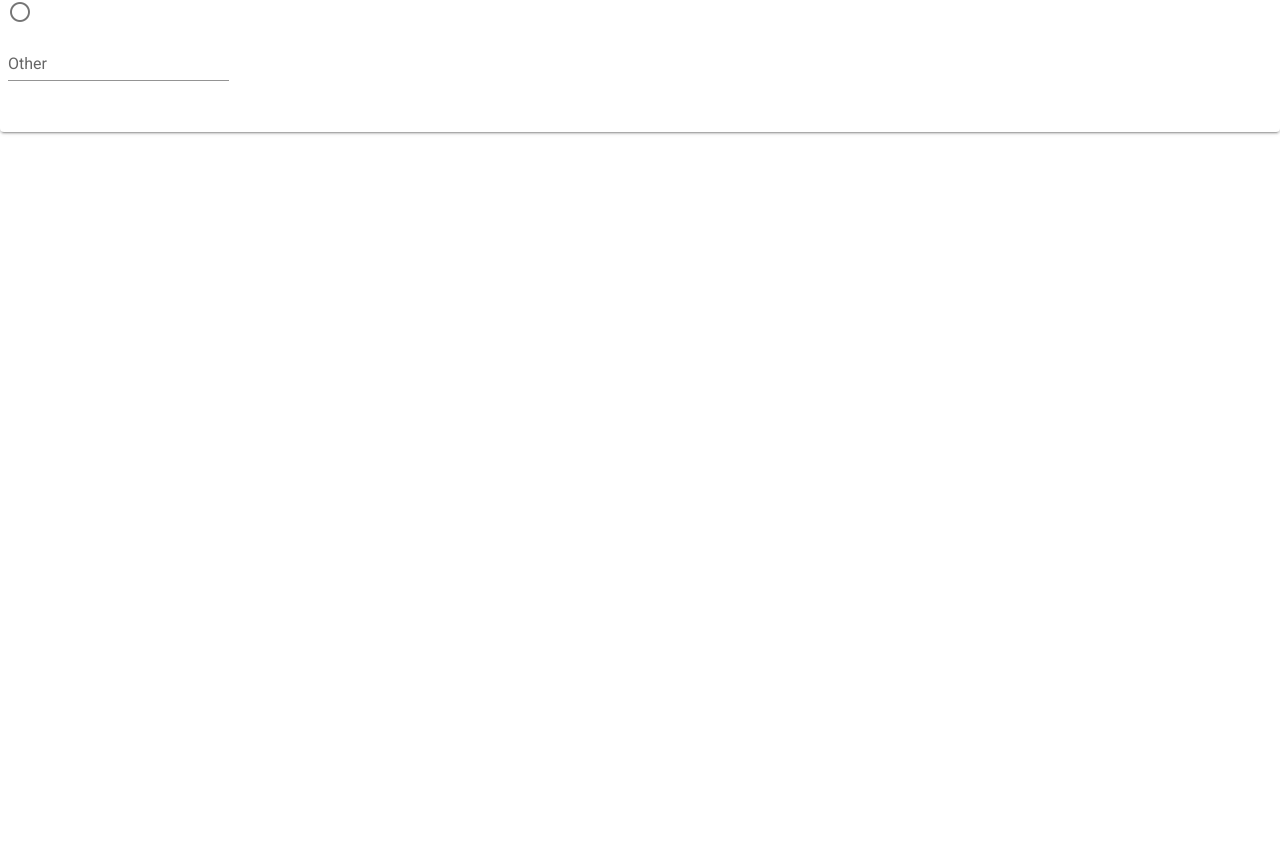
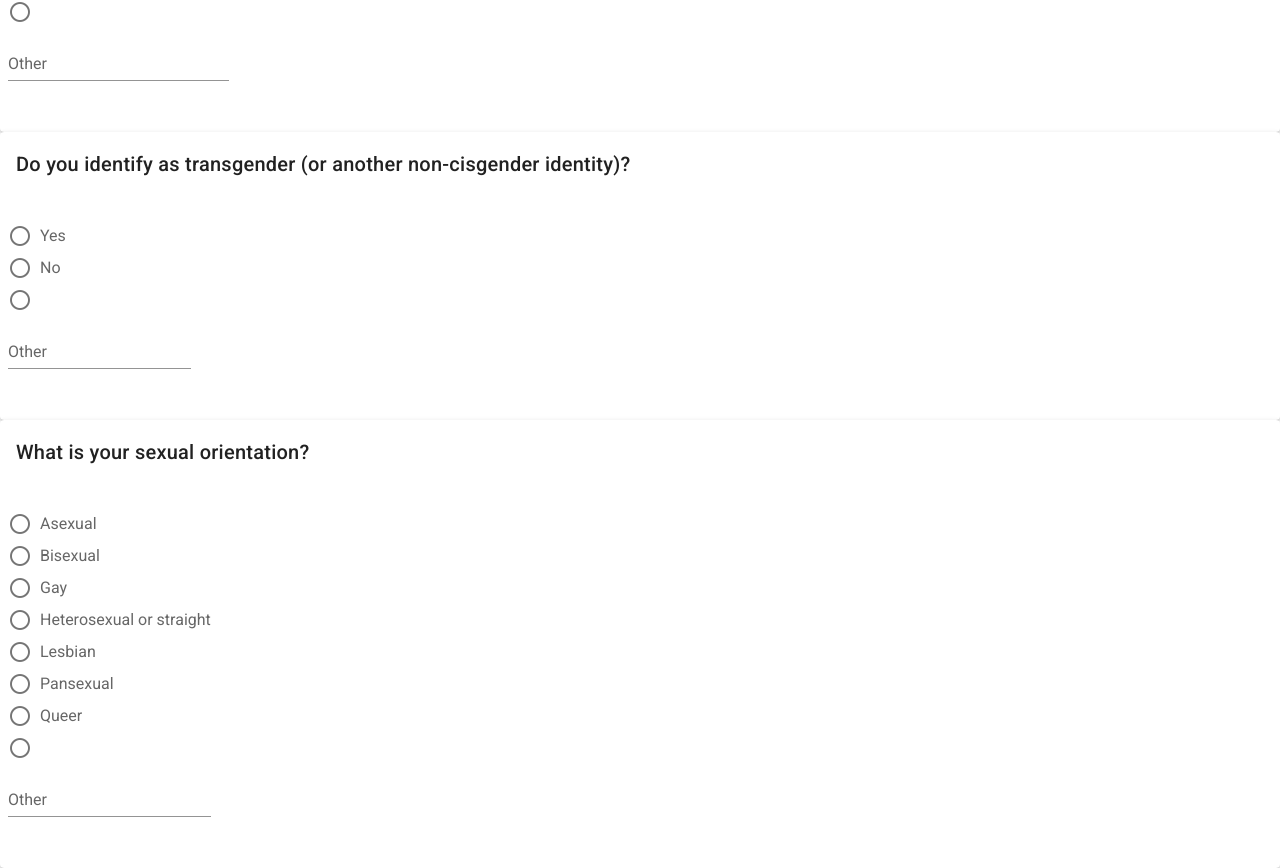
Before and after one commit to fresh8gaming/equal-ops, a Vue app: page / in a window 1280 px wide. Shown: the part 870-1738 px from the top of the page. Before the commit the page ends 1002 px from the top, so only its background shows below. Built offline with nearby package versions, Linux system fonts and the light colour scheme.

Commit message:
adds some more questions

```diff
--- a/src/App.vue
+++ b/src/App.vue
@@ -40,6 +40,30 @@
         </v-radio-group>
       </v-card-actions>
     </v-card>
+
+    <v-card>
+      <v-card-title>Do you identify as transgender (or another non-cisgender identity)?</v-card-title>
+      <v-card-actions>
+        <v-radio-group v-model="transGroup">
+          <v-radio v-for="trans in transGroups" :key="trans" :label="`${trans}`" :value="trans"></v-radio>
+
+          <v-radio value="Other"></v-radio>
+          <v-text-field :disabled="!transGroup === 'Other'" label="Other"></v-text-field>
+        </v-radio-group>
+      </v-card-actions>
+    </v-card>
+
+    <v-card>
+      <v-card-title>What is your sexual orientation?</v-card-title>
+      <v-card-actions>
+        <v-radio-group v-model="sexidGroup">
+          <v-radio v-for="sexid in sexidGroups" :key="sexid" :label="`${sexid}`" :value="sexid"></v-radio>
+
+          <v-radio value="Other"></v-radio>
+          <v-text-field :disabled="!sexidGroup === 'Other'" label="Other"></v-text-field>
+        </v-radio-group>
+      </v-card-actions>
+    </v-card>
   </v-app>
 </template>
 
@@ -73,7 +97,21 @@ export default {
     ],
 
     genderGroup: "",
-    genderGroups: ["Woman", "Man", "Genderqueer or non-binary", "Agender"]
+    genderGroups: ["Woman", "Man", "Genderqueer or non-binary", "Agender"],
+
+    transGroup: "",
+    transGroups: ["Yes", "No"],
+
+    sexidGroup: "",
+    sexidGroups: [
+      "Asexual",
+      "Bisexual",
+      "Gay",
+      "Heterosexual or straight",
+      "Lesbian",
+      "Pansexual",
+      "Queer"
+    ]
   })
 };
 </script>
```
